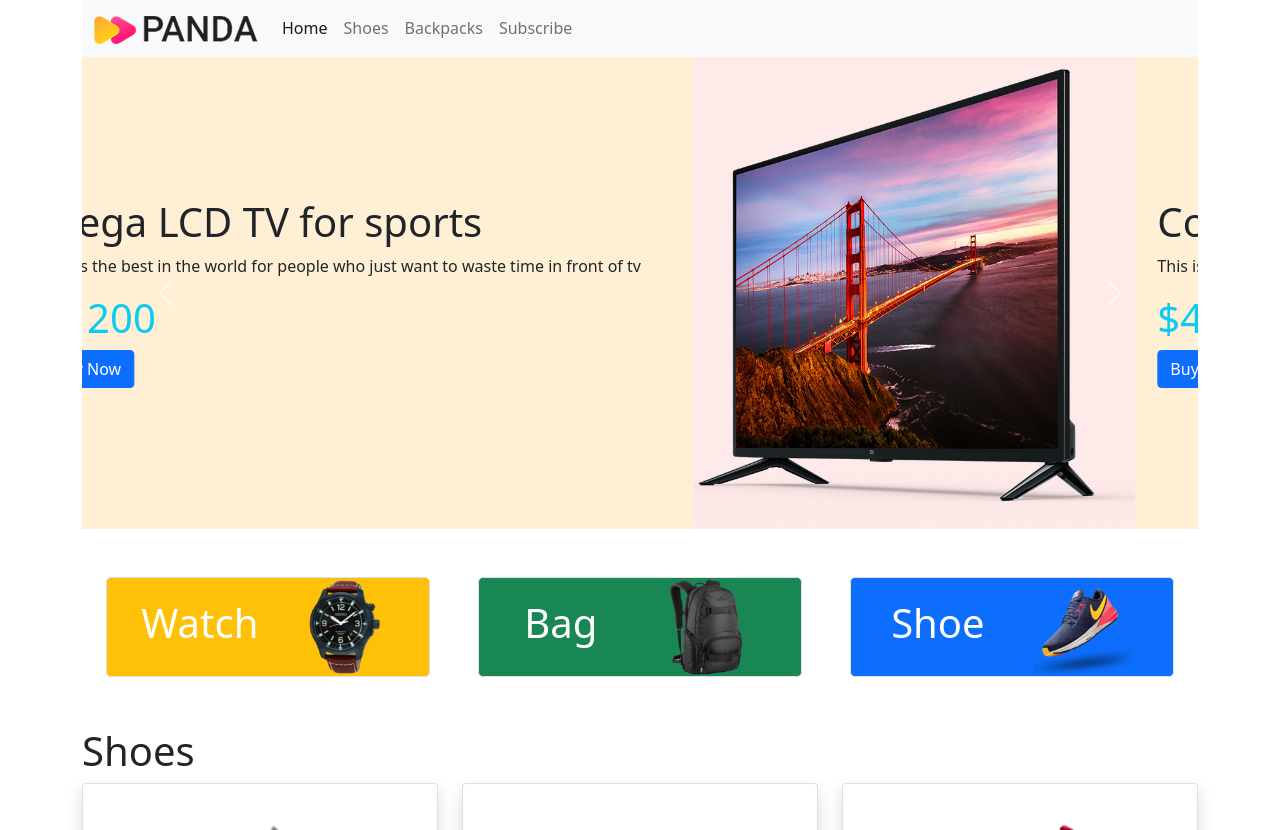
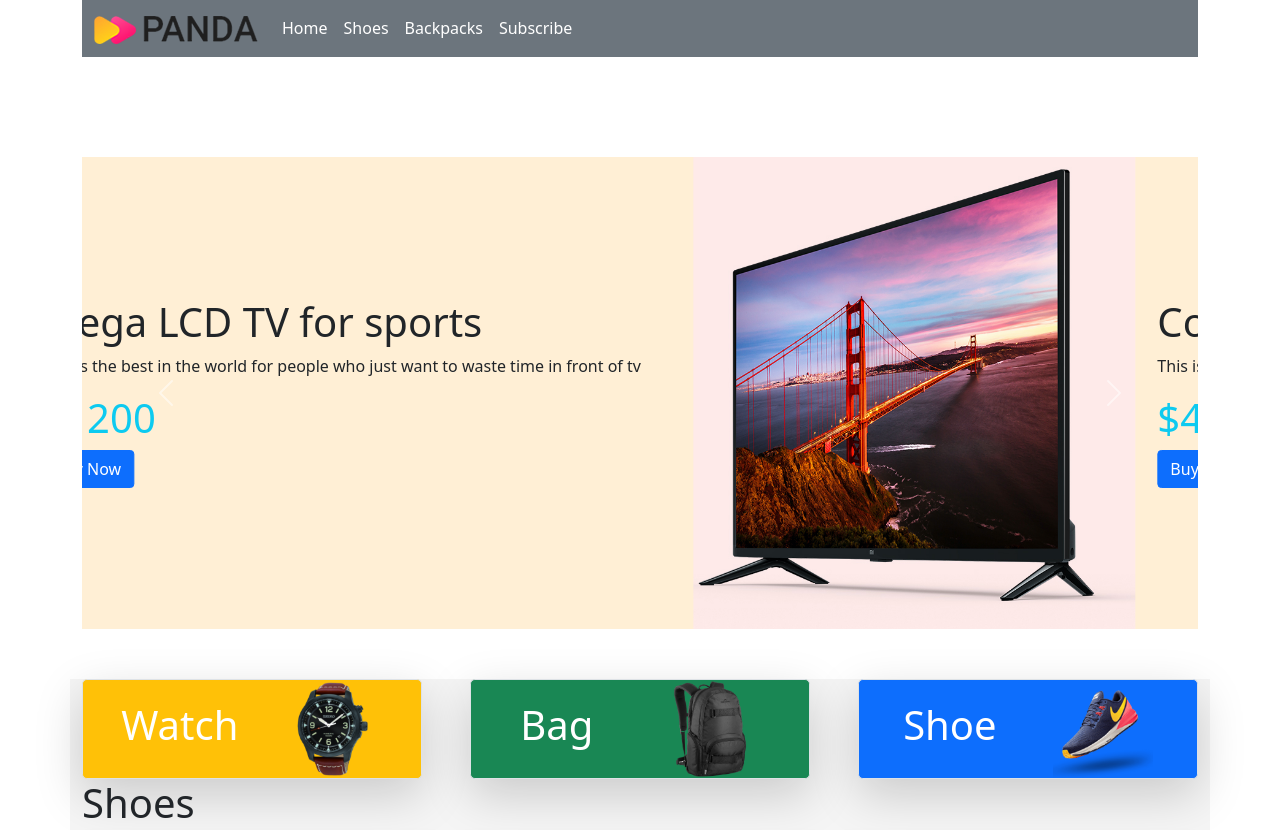
Before and after one commit to Mazed-MZ/panda-ecommerce-site, a plain HTML site: page index.html in a window 1280 px wide. Shown: the top 830 px of the page. Drawn offline with Linux system fonts and the light colour scheme.

Commit message:
website-3

```diff
--- a/index.html
+++ b/index.html
@@ -9,7 +9,7 @@
 </head>
 <body>
     <header class="container">
-        <nav class="navbar navbar-expand-lg navbar-light bg-light">
+        <nav class="navbar navbar-expand-lg navbar-light bg-secondary">
             <div class="container-fluid">
               <a class="navbar-brand" href="#">
                   <img src="images/logo.png" alt="">
@@ -20,22 +20,22 @@
               <div class="collapse navbar-collapse" id="navbarNav">
                 <ul class="navbar-nav">
                   <li class="nav-item">
-                    <a class="nav-link active" aria-current="page" href="#">Home</a>
+                    <a class="nav-link active text-white" aria-current="page" href="#">Home</a>
                   </li>
                   <li class="nav-item">
-                    <a class="nav-link" href="#">Shoes</a>
+                    <a class="nav-link text-white" href="#">Shoes</a>
                   </li>
                   <li class="nav-item">
-                    <a class="nav-link" href="#">Backpacks</a>
+                    <a class="nav-link text-white" href="#">Backpacks</a>
                   </li>
                   <li class="nav-item">
-                    <a class="nav-link" href="#" tabindex="-1" aria-disabled="true">Subscribe</a>
+                    <a class="nav-link text-white" href="#" tabindex="-1" aria-disabled="true">Subscribe</a>
                   </li>
                 </ul>
               </div>
             </div>
           </nav>
-          <section class="bg-color">
+          <section class="bg-color margin">
             <div id="carouselExampleControls" class="carousel slide" data-bs-ride="carousel">
                 <div class="carousel-inner">
                   <div class="carousel-item active">
@@ -91,23 +91,23 @@
               </div>
           </section>
     </header>
-    <main class="container">
+    <main class="container" style="background-color: whitesmoke;>
         <section class="container px-4 mt-5 margin">
             <div class="row gx-5">
               <div class="col">
-               <div class="p-3 border bg-warning d-flex align-items-center justify-content-around rounded-3 img-h">
+               <div class="p-3 border bg-warning d-flex align-items-center justify-content-around rounded-3 img-h shadow-lg">
                    <h1 class="text-white">Watch</h1>
                    <img class="img-h" src="images/watch.png" alt="">
                </div>
               </div>
               <div class="col">
-                <div class="p-3 border bg-success d-flex align-items-center justify-content-around rounded-3 img-h">
+                <div class="p-3 border bg-success d-flex align-items-center justify-content-around rounded-3 img-h shadow-lg">
                     <h1 class="text-white">Bag</h1>
                     <img class="img-h" src="images/bag.png" alt="">
                 </div>
               </div>
               <div class="col">
-                <div class="p-3 border bg-primary d-flex align-items-center justify-content-around rounded-3 img-h">
+                <div class="p-3 border bg-primary d-flex align-items-center justify-content-around rounded-3 img-h shadow-lg">
                     <h1 class="text-white">Shoe</h1>
                     <img class="img-h" src="images/shoes.png" alt="">
                 </div>
```
